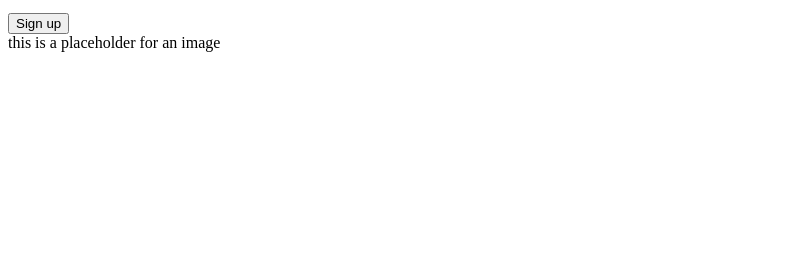
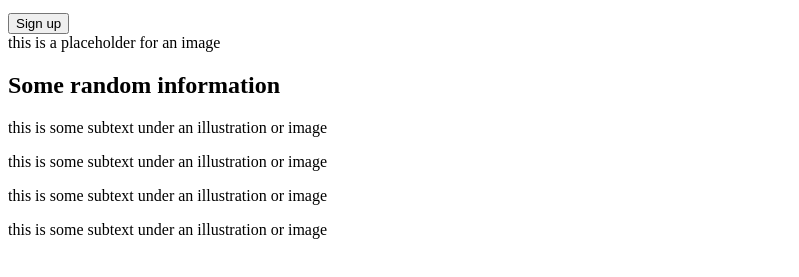
Before and after one commit to prospero-apps/landing-page, a plain HTML site: page index.html in a window 1280 px wide. Shown: the part 197-474 px from the top of the page, without its empty margins (0-799 px from the left). Drawn offline with Linux system fonts and the light colour scheme.

Commit message:
Structure section 2 without styles

```diff
--- a/index.html
+++ b/index.html
@@ -24,14 +24,40 @@
                 font and the color is lower contrast. </p>
             <button>Sign up</button>
         </div>
-        <div class="image">
+        <div class="placeholder">
             <div>this is a placeholder for an image</div>
         </div>
     </div>
 
     <!-- section 2 -->
     <div class="info">
-
+        <h2>Some random information</h2>
+        <div class="boxes">
+            <div class="box">
+                <div class="placeholder"></div>
+                <p>this is some subtext under an illustration
+                    or image
+                </p>
+            </div>
+            <div class="box">
+                <div class="placeholder"></div>
+                <p>this is some subtext under an illustration
+                    or image
+                </p>
+            </div>
+            <div class="box">
+                <div class="placeholder"></div>
+                <p>this is some subtext under an illustration
+                    or image
+                </p>
+            </div>
+            <div class="box">
+                <div class="placeholder"></div>
+                <p>this is some subtext under an illustration
+                    or image
+                </p>
+            </div>
+        </div>
     </div>
 
     <!-- section 3 -->
```
